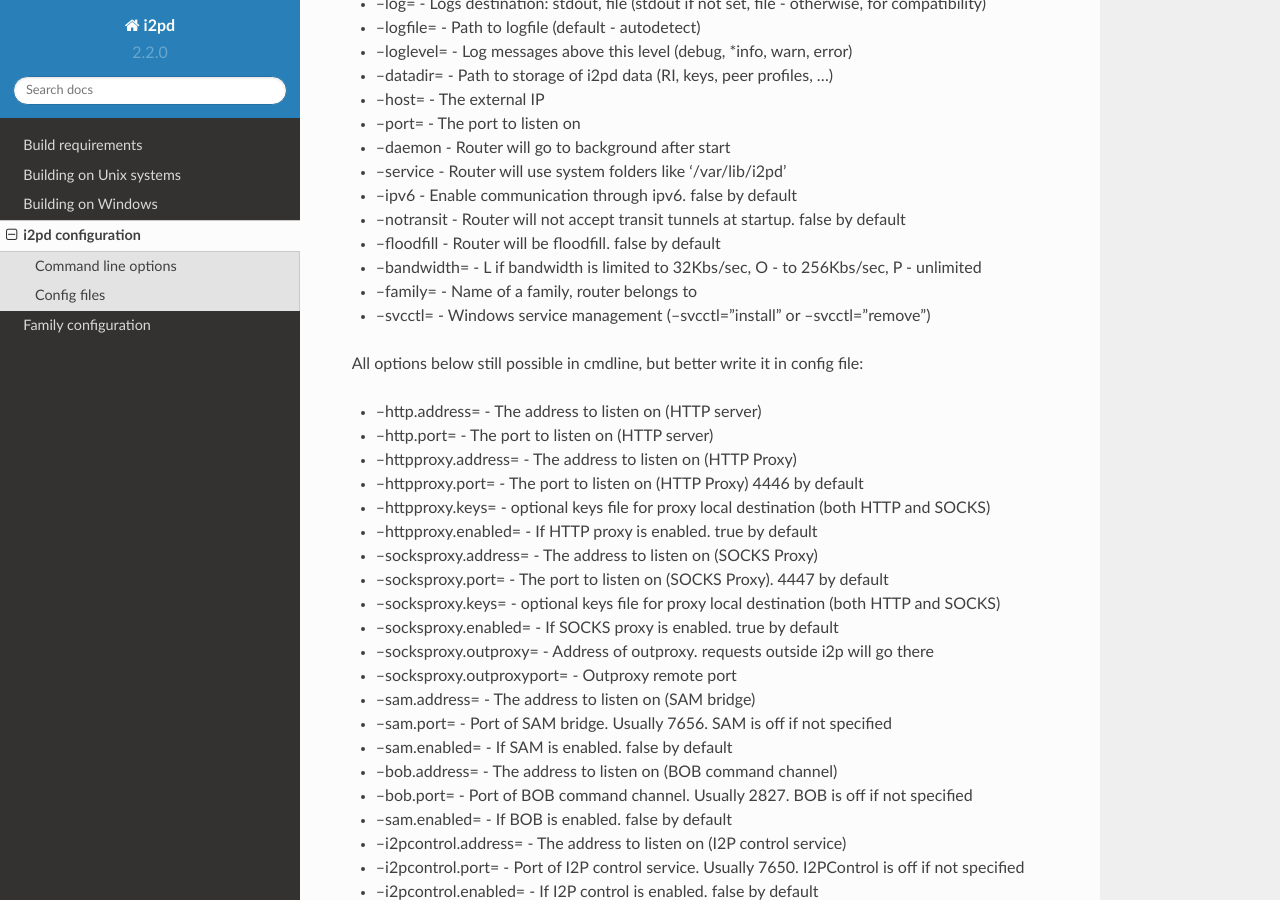
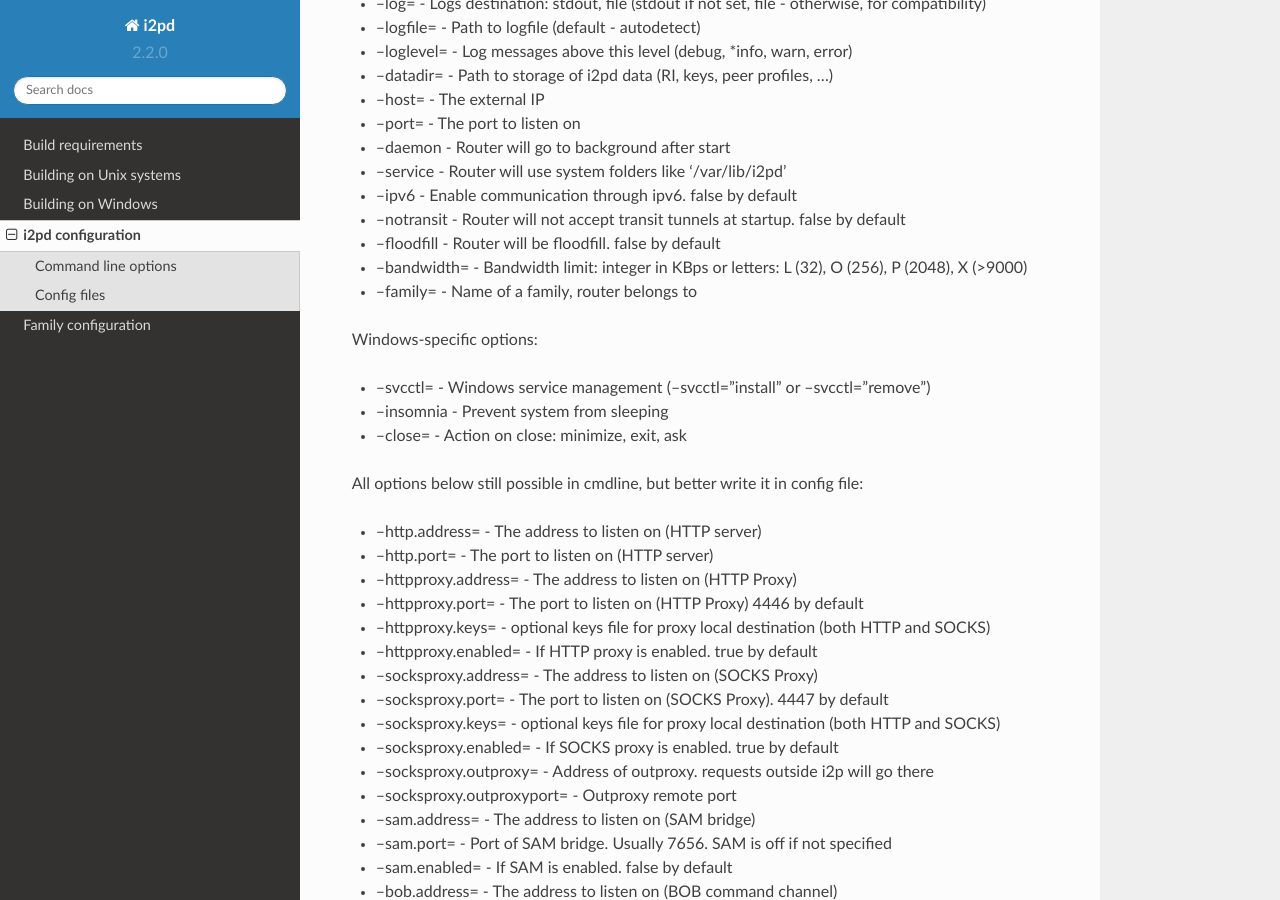
Before and after one commit to PurpleI2P/i2pd, a Sphinx documentation site: the page built from docs/configuration.md, in a window 1280 px wide and 900 px high, scrolled down 416 px. Built offline with Sphinx 7.4.7 and the Read the Docs theme 2.0.0, drawn with Linux system fonts in a browser that asks for light colours.

Commit message:
* update docs

```diff
--- a/docs/configuration.md
+++ b/docs/configuration.md
@@ -23,9 +23,14 @@
 * --ipv6                - Enable communication through ipv6. false by default
 * --notransit           - Router will not accept transit tunnels at startup. false by default
 * --floodfill           - Router will be floodfill. false by default
-* --bandwidth=          - L if bandwidth is limited to 32Kbs/sec, O - to 256Kbs/sec, P - unlimited
+* --bandwidth=          - Bandwidth limit: integer in KBps or letters: L (32), O (256), P (2048), X (>9000)
 * --family=             - Name of a family, router belongs to
+
+Windows-specific options:
+
 * --svcctl=             - Windows service management (--svcctl="install" or --svcctl="remove")
+* --insomnia            - Prevent system from sleeping
+* --close=              - Action on close: minimize, exit, ask
 
 All options below still possible in cmdline, but better write it in config file:
 
```
Also changed, not shown: 1 other file.
